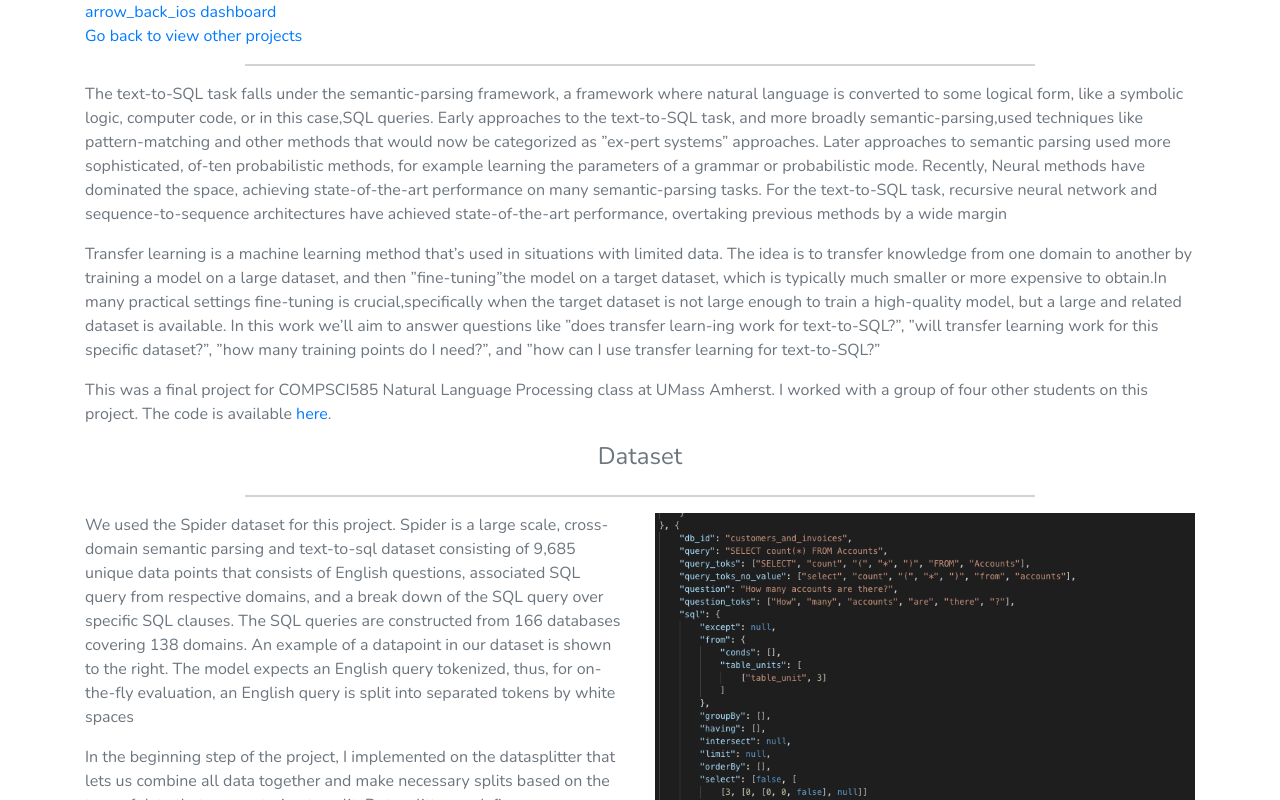
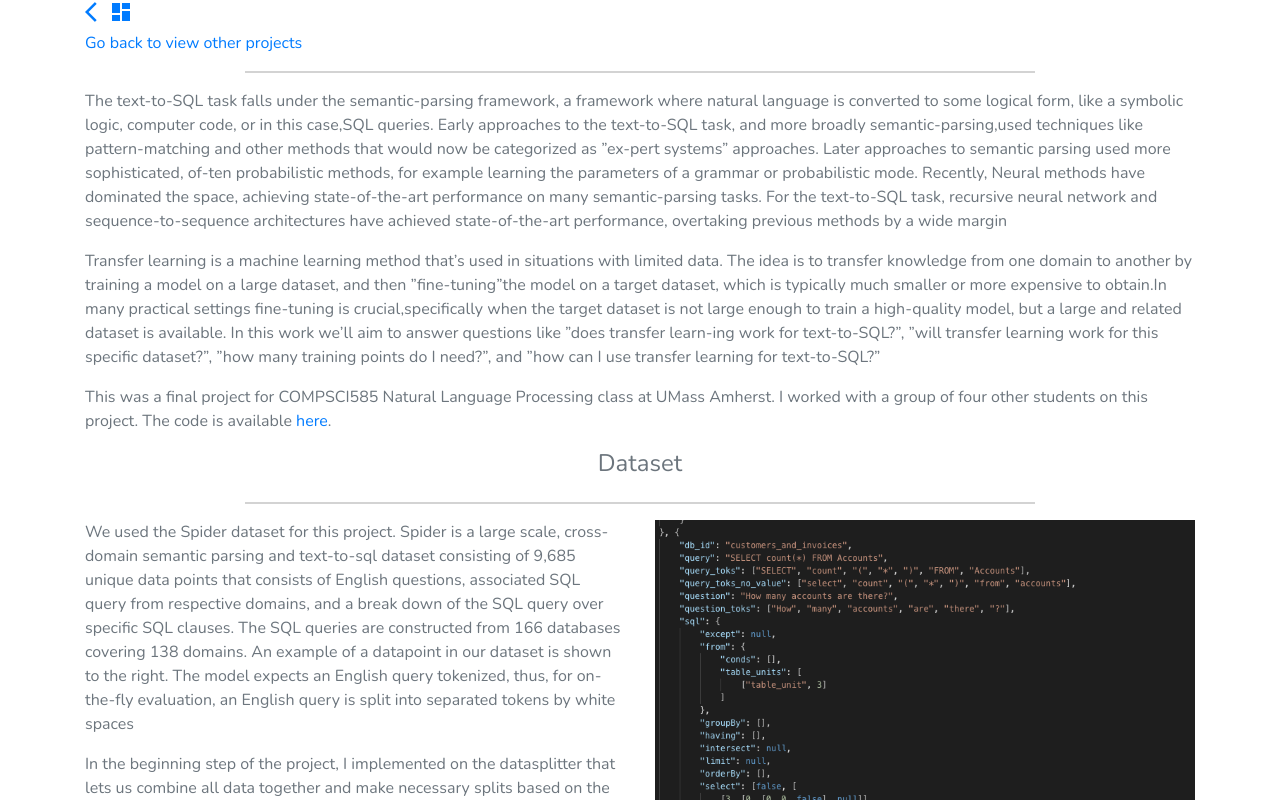
Before and after one commit to rafalbielech/text2sql_transfer_learning, a plain HTML site: page docs/index.html in a window 1280 px wide. Shown: the part 76-876 px from the top of the page. Drawn offline with nearby package versions, Linux system fonts and the light colour scheme.

Commit message:
fix missing link

```diff
--- a/docs/index.html
+++ b/docs/index.html
@@ -18,6 +18,7 @@
     <meta name="theme-color" content="#ffffff">
     <link href="./static/css/bootstrap.css" rel="stylesheet">
     <link rel="stylesheet" type="text/css" href="//fonts.googleapis.com/css?family=Nunito" />
+    <link rel="stylesheet" href="https://fonts.googleapis.com/icon?family=Material+Icons">
 </head>
 
 <body data-gr-c-s-loaded="true">
```
